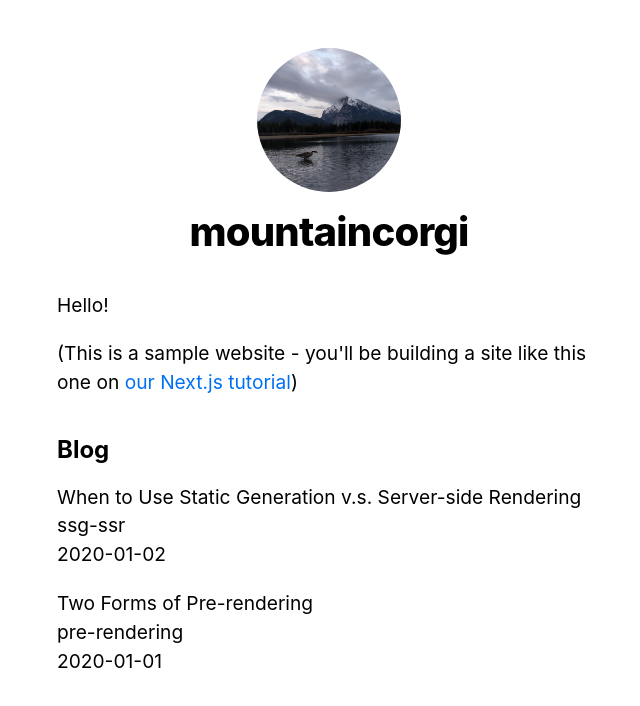
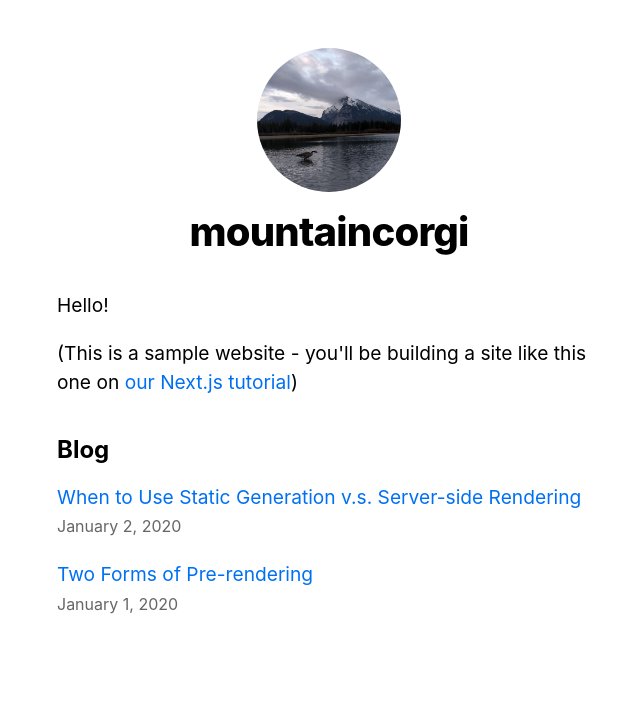
Before and after one commit to mountaincorgi/NextJS-Testing, a Next.js app in the folder nextjs-blog/: page / in a window 1280 px wide. Shown: the top 706 px of the page, without its empty margins (311-951 px from the left). Built offline with nearby package versions, Linux system fonts and the light colour scheme.

Commit message:
polish site

```diff
--- /dev/null
+++ b/nextjs-blog/components/date.js
@@ -0,0 +1,8 @@
+import { parseISO, format } from 'date-fns';
+
+
+// Format dates to ISO
+export default function Date({ dateString }) {
+    const date = parseISO(dateString);
+    return <time dateTime={dateString}>{format(date, 'LLLL d, yyyy')}</time>;
+}
--- a/nextjs-blog/lib/posts.js
+++ b/nextjs-blog/lib/posts.js
@@ -1,6 +1,8 @@
 import fs from 'fs';
 import path from 'path';
 import matter from 'gray-matter';
+import { remark } from 'remark';
+import html from 'remark-html';
 
 
 const postsDirectory = path.join(process.cwd(), 'posts');
@@ -61,16 +63,23 @@
 
 
 // Get data for a single post
-export function getPostData(id) {
+export async function getPostData(id) {
     const fullPath = path.join(postsDirectory, `${id}.md`);
     const fileContents = fs.readFileSync(fullPath, 'utf8');
 
     // Parse post metadata
     const matterResult = matter(fileContents);
 
+    // Use remark to get post content and convert MD into HTML
+    const processedContent = await remark()
+        .use(html)
+        .process(matterResult.content);
+    const contentHtml = processedContent.toString();
+
     // Combine data with the ID
     return {
         id,
+        contentHtml,
         ...matterResult.data,
     };
 }
--- a/nextjs-blog/package.json
+++ b/nextjs-blog/package.json
@@ -6,6 +6,7 @@
     "start": "next start"
   },
   "dependencies": {
+    "date-fns": "^2.30.0",
     "gray-matter": "^4.0.3",
     "next": "latest",
     "react": "18.2.0",
--- a/nextjs-blog/pages/index.js
+++ b/nextjs-blog/pages/index.js
@@ -2,6 +2,8 @@
 import Layout, {siteTitle} from '../components/layout';
 import utilStyles from '../styles/utils.module.css';
 import { getSortedPostsData } from '../lib/posts';
+import Link from 'next/link';
+import Date from '../components/date';
 
 
 export async function getStaticProps() {
@@ -34,11 +36,11 @@
         <ul className={utilStyles.list}>
           {allPostsData.map(({ id, date, title}) => (
             <li className={utilStyles.listItem} key={id}>
-              {title}
+              <Link href={`/posts/${id}`}>{title}</Link>
               <br />
-              {id}
-              <br />
-              {date}
+              <small className={utilStyles.lightText}>
+                <Date dateString={date} />
+              </small>
             </li>
           ))}
         </ul>
```
Also changed, not shown: nextjs-blog/pages/posts/[id].js (+14 -6 lines), 1 other file (tests, documents, lock files or other folders).
